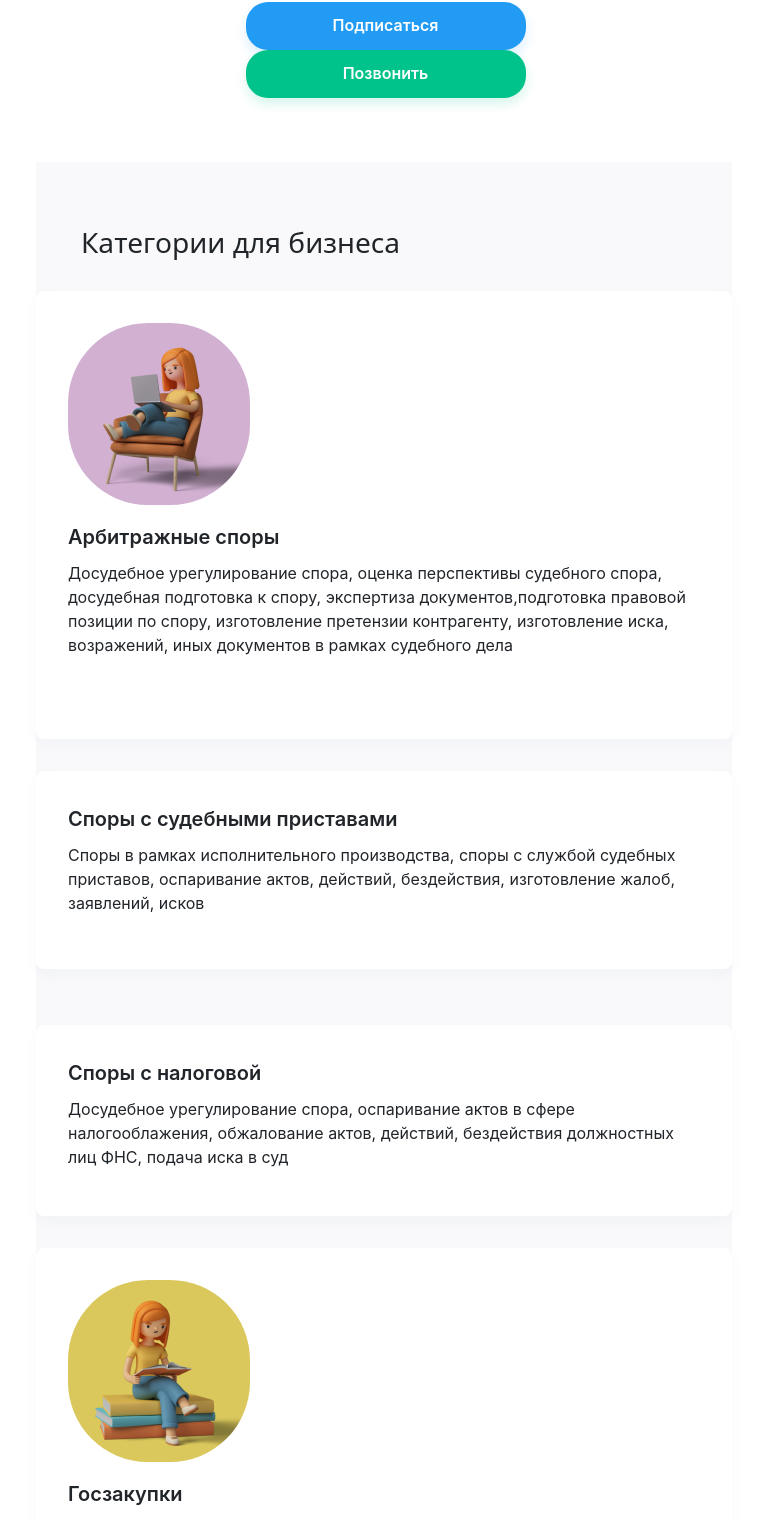
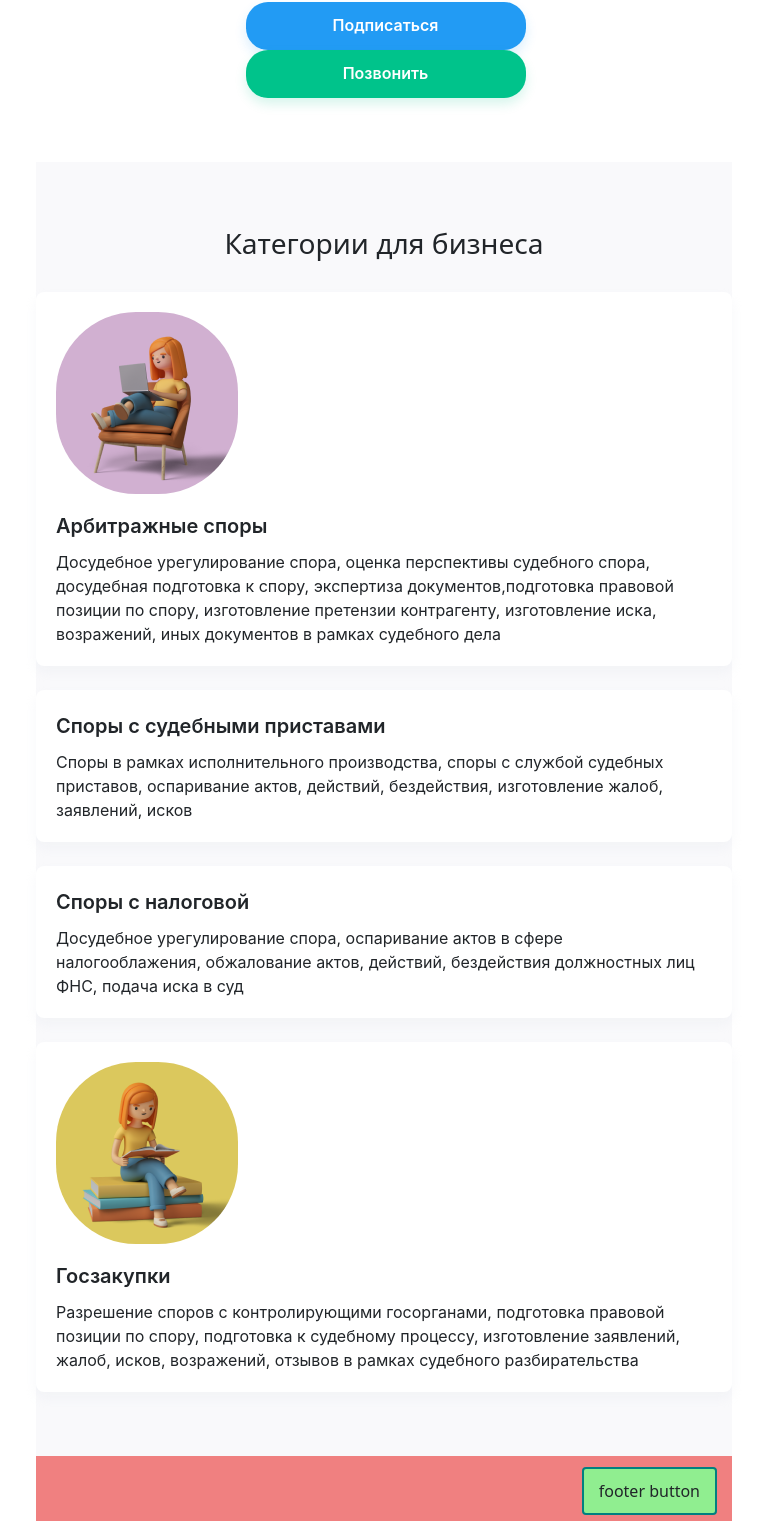
Before and after one commit to stealthunit1337/some_project, a Vue app: page /zakon-biz in a window 768 px wide. Shown: the part 1496-3017 px from the top of the page. Built offline with nearby package versions, Linux system fonts and the light colour scheme.

Commit message:
business block

```diff
--- a/src/components/MyFooter.vue
+++ b/src/components/MyFooter.vue
@@ -23,7 +23,7 @@ export default {
     display: flex;
     margin: 0;
     padding: 0;
-    position: sticky;
+    position: static;
     bottom: 0px;
 }
 
--- a/src/views/ZakonBiz.vue
+++ b/src/views/ZakonBiz.vue
@@ -62,8 +62,8 @@
 				<button class="btn btn_green">Позвонить</button>
 			</div>
 		</div>
-		<div style="background: #F9F9FB;">
-			<h2 style="padding: 64px 15px 0 45px">Категории для бизнеса</h2>
+		<div class="main3">
+			<h2 class='b2_h2'>Категории для бизнеса</h2>
 			<div class="blocks2">
 				<div class="b_1">
 					<div class="b_1_1">
@@ -107,23 +107,23 @@
 // import { CContainer } from '@coreui/vue'
 
 export default {
-	components: {
+	// components: {
 	// MyCarousel
 	// CContainer
-	},
-	data() {
-		return {
-			sliderItems:
-				[
-					{ id: 1, name: 'img1', img: '1.jpg' },
-					{ id: 2, name: 'img2', img: '2.jpg' },
-					{ id: 3, name: 'img3', img: '3.jpg' },
-					{ id: 4, name: 'img4', img: '4.jpg' },
-					{ id: 5, name: 'img5', img: '5.jpg' },
-				]
+	// },
+	// data() {
+	// 	return {
+	// 		sliderItems:
+	// 			[
+	// 				{ id: 1, name: 'img1', img: '1.jpg' },
+	// 				{ id: 2, name: 'img2', img: '2.jpg' },
+	// 				{ id: 3, name: 'img3', img: '3.jpg' },
+	// 				{ id: 4, name: 'img4', img: '4.jpg' },
+	// 				{ id: 5, name: 'img5', img: '5.jpg' },
+	// 			]
 
-		}
-	}
+	// 	}
+	// }
 
 }
 </script>
@@ -240,6 +240,26 @@ export default {
 	}
 }
 
+
+.main3 {
+	padding: 65px 0 64px 0;
+	background: #F9F9FB;
+
+	.b2_h2 {
+		padding-left: 45px;
+
+		@media (max-width: 1200px) {
+			padding-left: 39px;
+		}
+
+		@media (max-width: 768px) {
+			display: flex;
+			justify-content: center;
+			padding: 0;
+		}
+
+	}
+
 	.blocks2 {
 		display: flex;
 		justify-content: center;
@@ -251,13 +271,17 @@ export default {
 		.b_1 {
 			width: 45%;
 
+			@media (min-width: 768px) and (max-width: 1199.98px) {
+				width: 43%;
+			}
+
 			@media (max-width: 768px) {
 				width: 100%;
 				margin-left: 0px;
 			}
 
-		height: 678px;
-		margin: 32px 15px 0 15px;
+			// height: 678px;
+			margin: 32px 15px 0 0;
 			display: flex;
 			flex-direction: column;
 
@@ -269,6 +293,11 @@ export default {
 				background: #FFFFFF;
 				box-shadow: 0px 6px 12px rgba(223, 225, 233, 0.24);
 				border-radius: 8px;
+
+				@media (max-width: 768px) {
+					padding: 20px;
+					margin-bottom: 24px;
+				}
 
 				.girl1 {
 					width: 182px;
@@ -289,19 +318,27 @@ export default {
 				background: #FFFFFF;
 				box-shadow: 0px 6px 12px rgba(223, 225, 233, 0.24);
 				border-radius: 8px;
+
+				@media (max-width: 768px) {
+					padding: 20px;
+				}
 			}
 		}
 
 		.b_2 {
 			width: 45%;
-		height: 631px;
-		margin: 56px 15px 0 15px;
+			// height: 631px;
+			margin: 56px 0 0 15px;
 			display: flex;
 			flex-direction: column;
 
+			@media (min-width: 768px) and (max-width: 1199.98px) {
+				width: 43%;
+			}
+
 			@media (max-width: 768px) {
 				width: 100%;
-			margin-left: 0px;
+				margin: 24px 0 0 0;
 			}
 
 			.b_2_1 {
@@ -312,6 +349,11 @@ export default {
 				background: #FFFFFF;
 				box-shadow: 0px 6px 12px rgba(223, 225, 233, 0.24);
 				border-radius: 8px;
+
+				@media (max-width: 768px) {
+					padding: 20px;
+					margin-bottom: 24px;
+				}
 			}
 
 			.b_2_2 {
@@ -322,6 +364,10 @@ export default {
 				box-shadow: 0px 6px 12px rgba(223, 225, 233, 0.24);
 				border-radius: 8px;
 
+				@media (max-width: 768px) {
+					padding: 20px;
+				}
+
 				.girl2 {
 					width: 182px;
 					height: 182px;
@@ -330,6 +376,7 @@ export default {
 					background: rgb(219, 200, 93);
 					border-radius: 80px;
 					margin-bottom: 16px;
+				}
 			}
 		}
 	}
```
Lines whose indentation alone changed are shown as unchanged.
